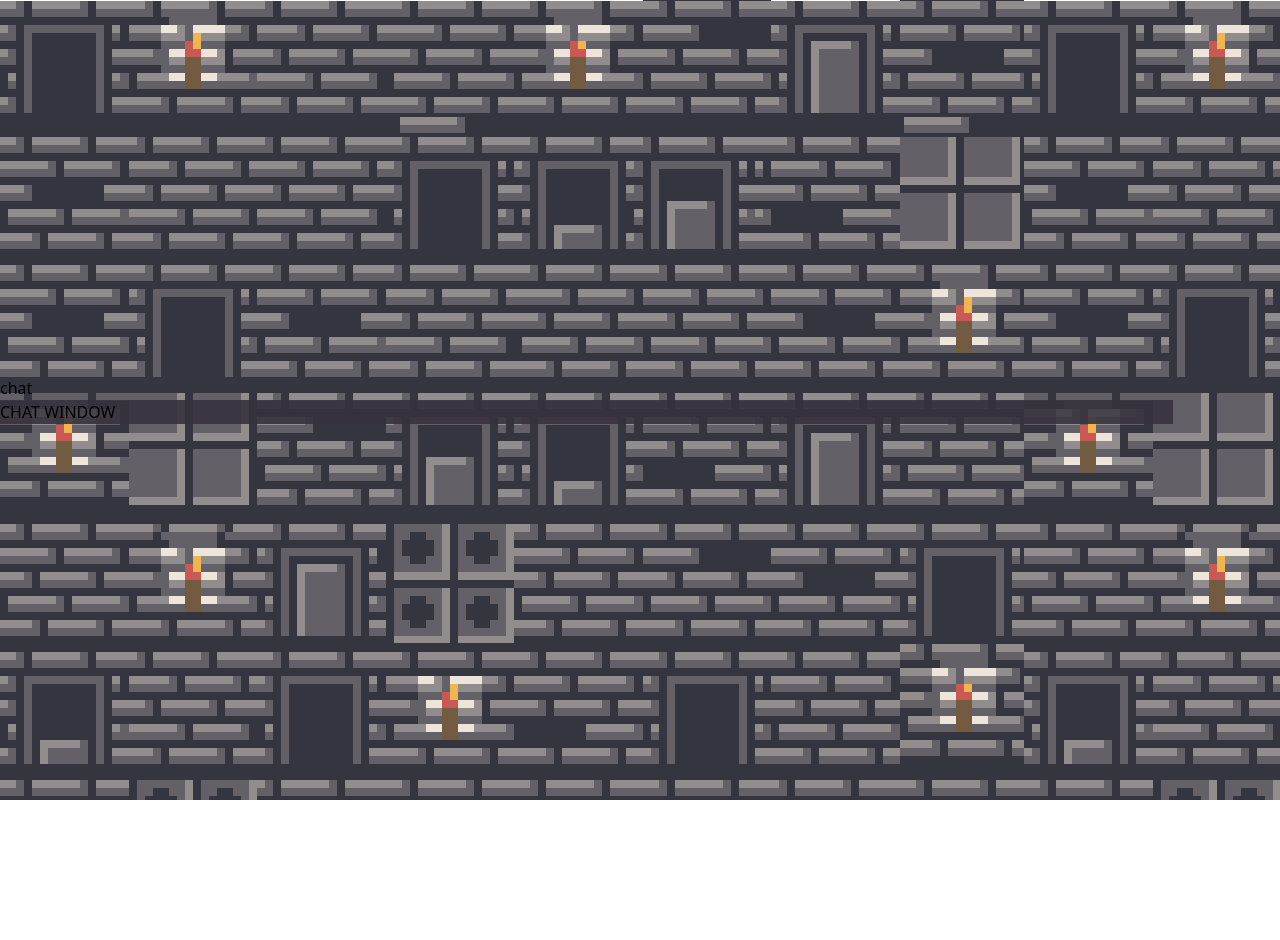
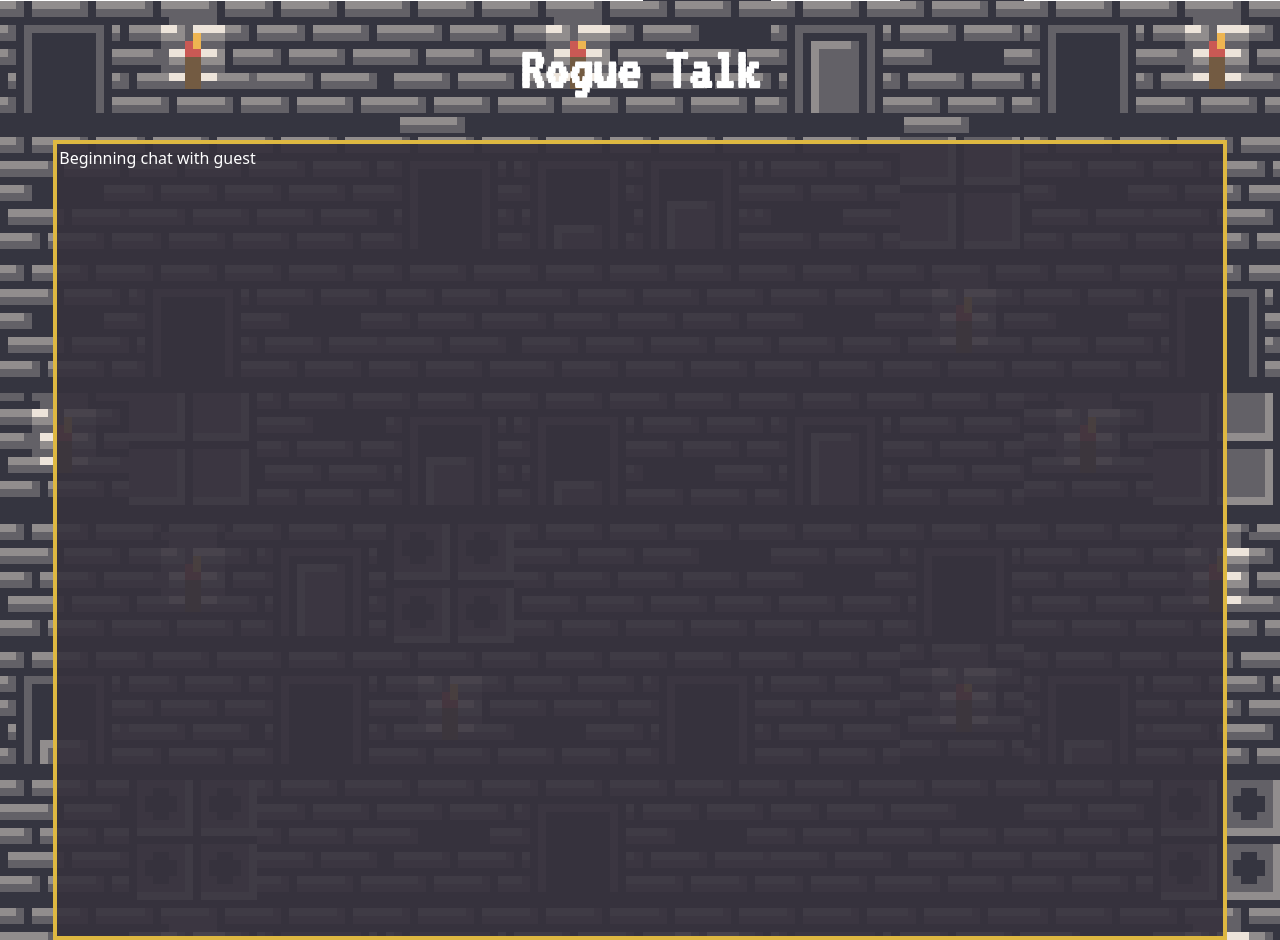
Before and after one commit to Kenan-Sabic/dotnet-chat-app, a React (Vite) app in the folder frontend/: page /chat in a window 1280 px wide. Before the commit the page ends 800 px from the top, so only its background shows below. Built offline with nearby package versions, Linux system fonts and the light colour scheme; a web font is replaced by a local one.

Commit message:
Got back to this project. changed chat page a bit

```diff
--- /dev/null
+++ b/frontend/src/components/chat/ChatWindow.jsx
@@ -0,0 +1,17 @@
+import React from 'react'
+
+
+const guestName = 'guest'
+
+const ChatWindow = () => {
+  return (
+    <div className='w-full md:w-11/12 min-h-screen border-4 border-gold bg-raisingBlack bg-opacity-90'>
+        <div className='p-0.5 w-full h-full flex items-center text-white'>
+            <h1>Beginning chat with {guestName} </h1> </div>
+
+
+    </div>
+  )
+}
+
+export default ChatWindow
--- a/frontend/src/pages/chatPage.jsx
+++ b/frontend/src/pages/chatPage.jsx
@@ -1,9 +1,12 @@
 import React from 'react'
+import ChatWindow from '../components/chat/chatWindow'
+import TitleBanner from '../components/general/TitleBanner'
 
 const ChatPage = () => {
   return (
-    <div className='flex flex-col md:justify-center w-full min-h-screen bg-chat-wall bg-repeat'>chat
-    <div className='bg-raisingBlack bg-opacity-90 w-11/12 min-h-fit'>CHAT WINDOW</div>
+    <div className='flex flex-col items-center md:justify-center w-full min-h-screen bg-chat-wall bg-repeat'>
+    <TitleBanner/>
+    <ChatWindow/>
     </div>
   )
 }
--- a/frontend/src/pages/index.jsx
+++ b/frontend/src/pages/index.jsx
@@ -1,6 +1,6 @@
 import React, { useState } from 'react';
 import PropTypes from 'prop-types';
-import TitleBanner from '../components/index/TitleBanner';
+import TitleBanner from '../components/general/TitleBanner';
 import MainBody from '../components/index/MainBody';
 import { v4 as uuidv4 } from 'uuid';
 
```
Also changed, not shown: frontend/src/components/general/TitleBanner.jsx (renamed from frontend/src/components/index/TitleBanner.jsx).
